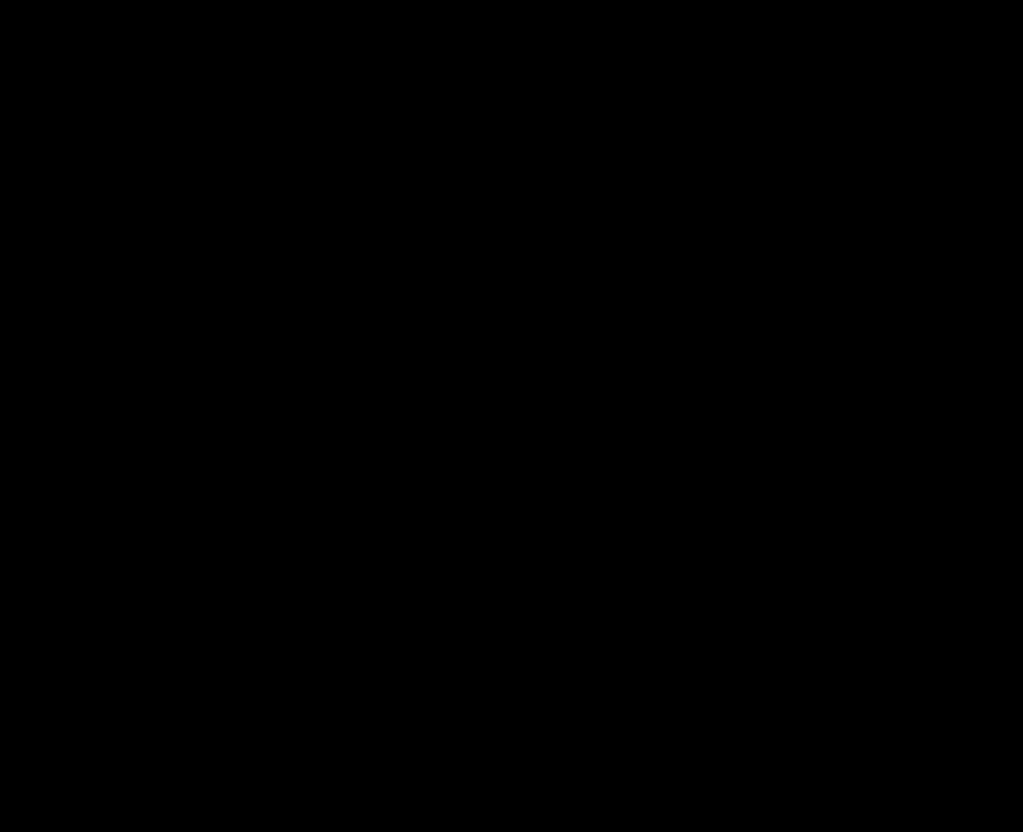
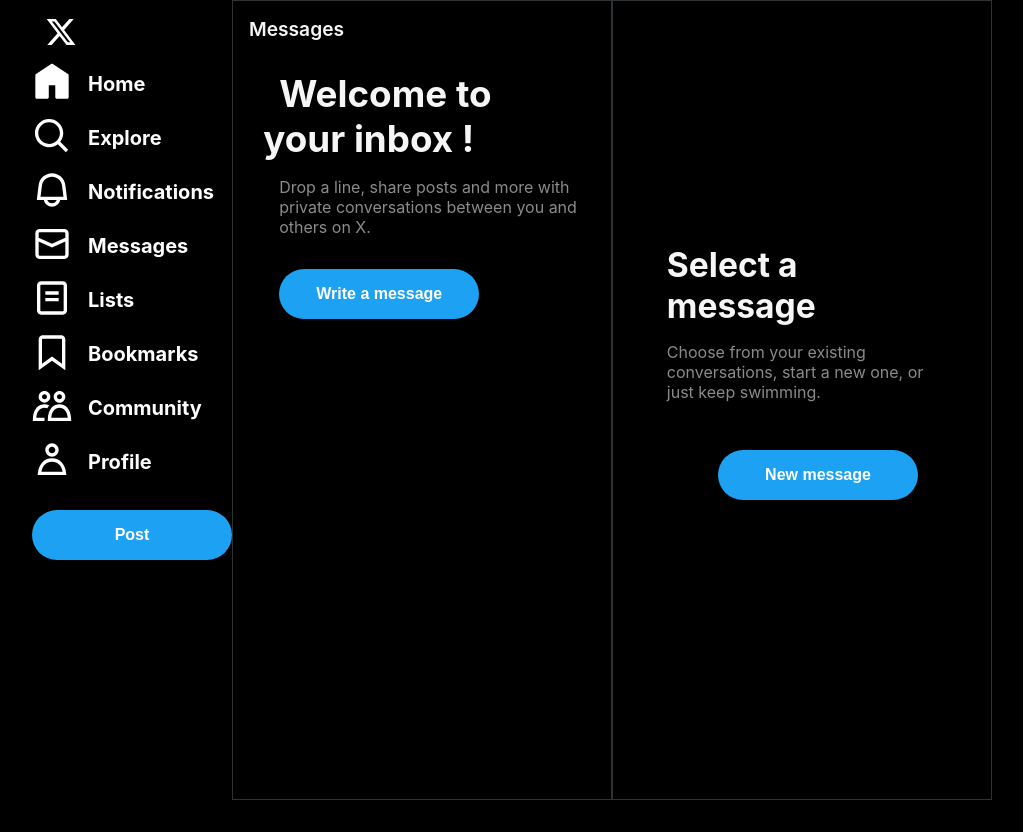
Before and after one commit to iamdealer02/Twitter-Clone, a React (Create React App) app in the folder frontend/: page /messages in a window 1280 px wide. Before the commit this address had no page. Shown: the whole page, without its empty margins (128-1151 px from the left). Before the commit the page ends 800 px from the top, so only its background shows below. Built offline with nearby package versions, Linux system fonts and the light colour scheme; sample sign-in values are in the browser's storage.

Commit message:
Merge Conflicts resolves

```diff
--- a/frontend/src/App.js
+++ b/frontend/src/App.js
@@ -5,6 +5,7 @@
 import PublicRoute from './routes/PublicRoute';
 import HomePage from './views/HomePage';
 import ProfilePage from './views/ProfilePage';
+import MessagePage from './views/MessagePage';
 
 function App() {
   return (
@@ -25,6 +26,9 @@
 
 
 
+          <Route element={<PrivateRoute/>}>
+            <Route path="/messages" element={<MessagePage/>}/>
+          </Route>
         </Routes>
   );
 }
--- /dev/null
+++ b/frontend/src/components/MessageFeed.js
@@ -0,0 +1,22 @@
+import React from 'react'
+import '../styles/messageFeed.css'
+
+export default function MessageFeed() {
+  return (
+    <div>
+        <div className='messageHeader'>
+            <span >Messages</span>
+        </div>
+        <div className='messageList'>
+            {/* if no message exists */}
+            <div className='noMessage'>
+                <span> Welcome to your inbox !</span>
+                <div >Drop a line, share posts and more with private conversations between you and others on X. </div>
+            </div>
+            <div className='startNewMessage'>
+                <button> Write a message </button>
+            </div>
+        </div>
+    </div>
+  )
+}
--- /dev/null
+++ b/frontend/src/components/PersonalMessage.js
@@ -0,0 +1,17 @@
+import React from 'react'
+import '../styles/personalMessage.css'
+
+export default function PersonalMessage() {
+  return (
+    <div>
+        <div className='noPersonalMessageSelected'>
+            <span> Select a message </span>
+            <div> Choose from your existing conversations, start a new one, or just keep swimming. </div>
+            <div className='startNewMessage'>
+                <button>New message</button>
+        </div>
+        </div>
+
+    </div>
+  )
+}
--- /dev/null
+++ b/frontend/src/styles/message.css
@@ -0,0 +1,22 @@
+.messageContainer{
+    display: flex;
+    flex-direction: row;
+    justify-content: center;
+    padding-right: 10rem;
+    padding-left: 10rem;
+    padding-bottom: 2rem;
+    height: 100vh;
+
+}
+
+.messageFeed{
+    flex: 2;
+    border: rgb(47, 51, 54) solid 1px;
+}
+.personalMessage{
+    flex: 2;
+    border: rgb(47, 51, 54) solid 1px;
+}
+.messageTaskbar{
+    flex: 1;
+}
--- /dev/null
+++ b/frontend/src/styles/messageFeed.css
@@ -0,0 +1,49 @@
+.messageHeader span{
+    font-size: 1.2rem;
+    font-weight: 600;
+    color: #f6f6f7;
+    margin-left: 1rem;
+
+}
+.messageHeader{
+    display: flex;
+    flex-direction: row;
+    justify-content: flex-start;
+    align-items: center;
+    margin-top: 1rem;
+    margin-bottom: 1rem;
+
+}
+.messageList{
+    padding: 3%;
+    margin: 5%;
+}
+.noMessage div{
+    font-size: 1rem;
+    font-weight: 400;
+    color: #8b8b8e;
+    margin-left: 1rem;
+    margin-top: 1rem;
+
+}
+.noMessage span{
+    font-size: 2.3rem;
+    font-weight: 700;
+    color: #f6f6f7;
+    margin-left: 1rem;
+    margin-top: 1rem;
+}
+.startNewMessage button{
+    background-color: #1da1f2;
+    color: #fffefe;
+    border-radius: 9999px;
+    font-size: 1rem;
+    font-weight: 800;
+    padding: 0.5rem 1rem;
+    margin-top: 2rem;
+    cursor: pointer;
+    border: none;
+    width: 200px;
+    height: 50px;
+    margin-left: 1rem;
+}
--- /dev/null
+++ b/frontend/src/styles/personalMessage.css
@@ -0,0 +1,24 @@
+.noPersonalMessageSelected{
+    /* center the content vertically */
+    display: flex;
+    flex-direction: column;
+    justify-content: center;
+    align-items: center;
+    margin-top: 50%;
+    padding: 10%;
+}
+.noPersonalMessageSelected span{
+    font-size: 2.1rem;
+    font-weight: 700;
+    color: #f6f6f7;
+    margin-left: 1rem;
+    margin-top: 1rem;
+}
+
+.noPersonalMessageSelected div{
+    font-size: 1rem;
+    font-weight: 400;
+    color: #8b8b8e;
+    margin-left: 1rem;
+    margin-top: 1rem;
+}
--- /dev/null
+++ b/frontend/src/views/MessagePage.js
@@ -0,0 +1,28 @@
+import React from 'react'
+import TaskBar from '../components/TaskBar'
+import MessageFeed from '../components/MessageFeed'
+import PersonalMessage from '../components/PersonalMessage'
+import '../styles/message.css'
+
+
+function MessagePage() {
+  return (
+    <div>
+        <div className='messageContainer'>
+            <div className='messageTaskbar'>
+                <TaskBar/>
+            </div>
+            <div className='messageFeed'>
+                <MessageFeed/>
+            </div>
+            <div className='personalMessage'>
+                <PersonalMessage/>
+            </div>
+
+        </div>
+
+    </div>
+  )
+}
+
+export default MessagePage
```
